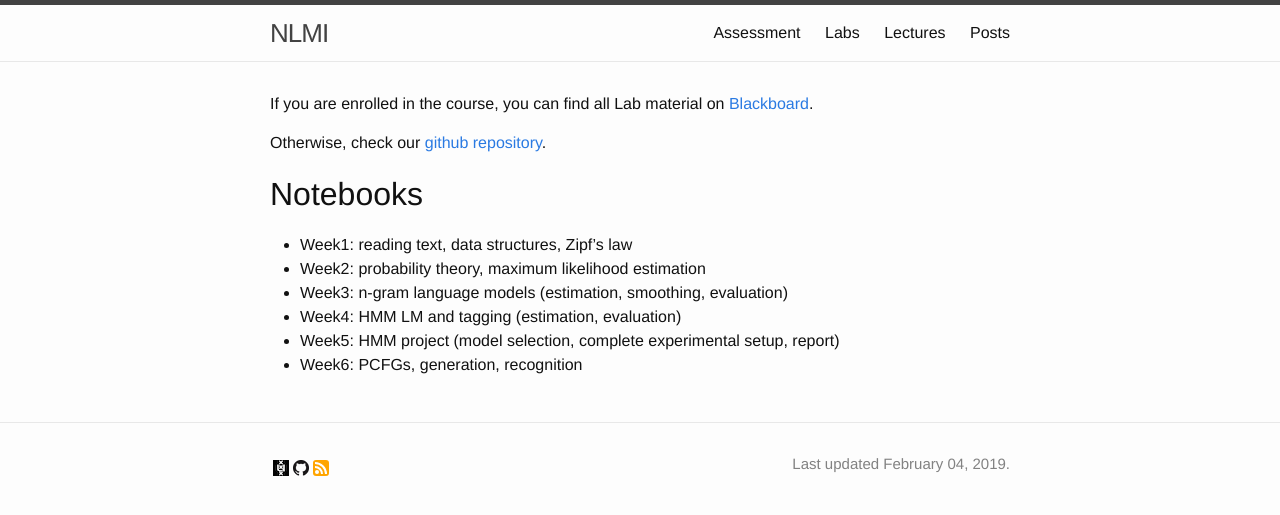
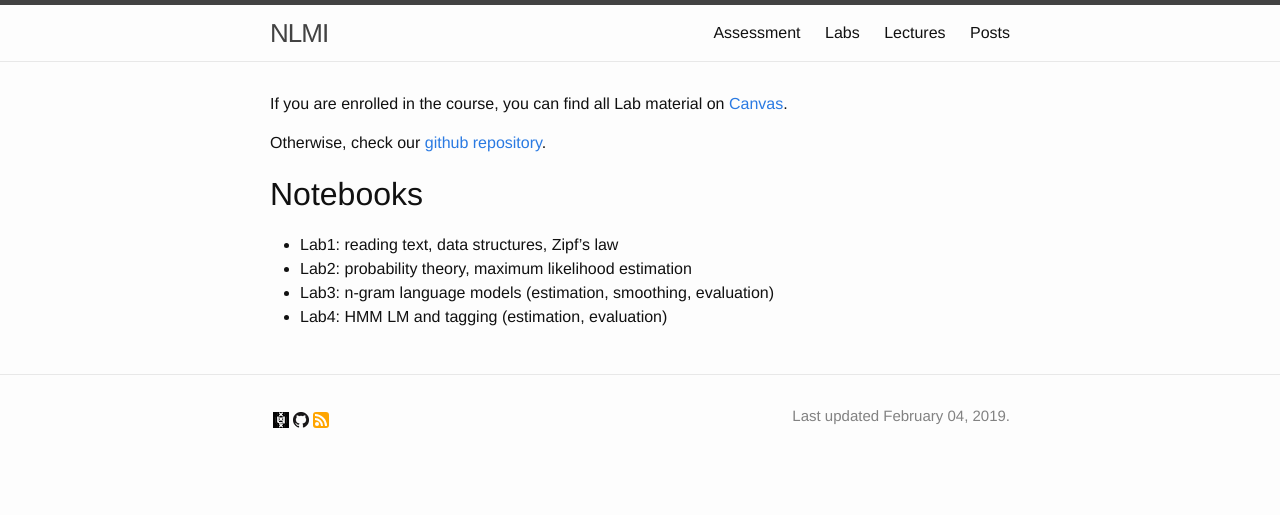
Before and after one commit to cl-illc/nlmi, a Jekyll site: the page built from labs.md, in a window 1280 px wide. Shown: the top 515 px of the page. Built offline with Jekyll 4.4.1, drawn with Linux system fonts in a browser that asks for light colours.

```diff
--- a/labs.md
+++ b/labs.md
@@ -4,16 +4,14 @@ title: Labs
 menu: yes
 ---
 
-If you are enrolled in the course, you can find all Lab material on [Blackboard](//blackboard.uva.nl).
+If you are enrolled in the course, you can find all Lab material on [Canvas](//canvas.uva.nl).
 
-Otherwise, check our [github repository](//github.com/uva-slpl/nlmi/tree/gh-pages/labs).
+Otherwise, check our [github repository](//github.com/cl-illc/nlmi/tree/gh-pages/labs).
 
 
 # Notebooks
 
-* Week1: reading text, data structures, Zipf's law
-* Week2: probability theory, maximum likelihood estimation
-* Week3: n-gram language models (estimation, smoothing, evaluation)
-* Week4: HMM LM and tagging (estimation, evaluation)
-* Week5: HMM project (model selection, complete experimental setup, report)
-* Week6: PCFGs, generation, recognition
+* Lab1: reading text, data structures, Zipf's law
+* Lab2: probability theory, maximum likelihood estimation
+* Lab3: n-gram language models (estimation, smoothing, evaluation)
+* Lab4: HMM LM and tagging (estimation, evaluation)
```
Also changed, not shown: index.md (+5 -4 lines), lectures.md (+0 -2 lines), img/qr.jpg (added), img/qr.png (deleted), 1 other file.
